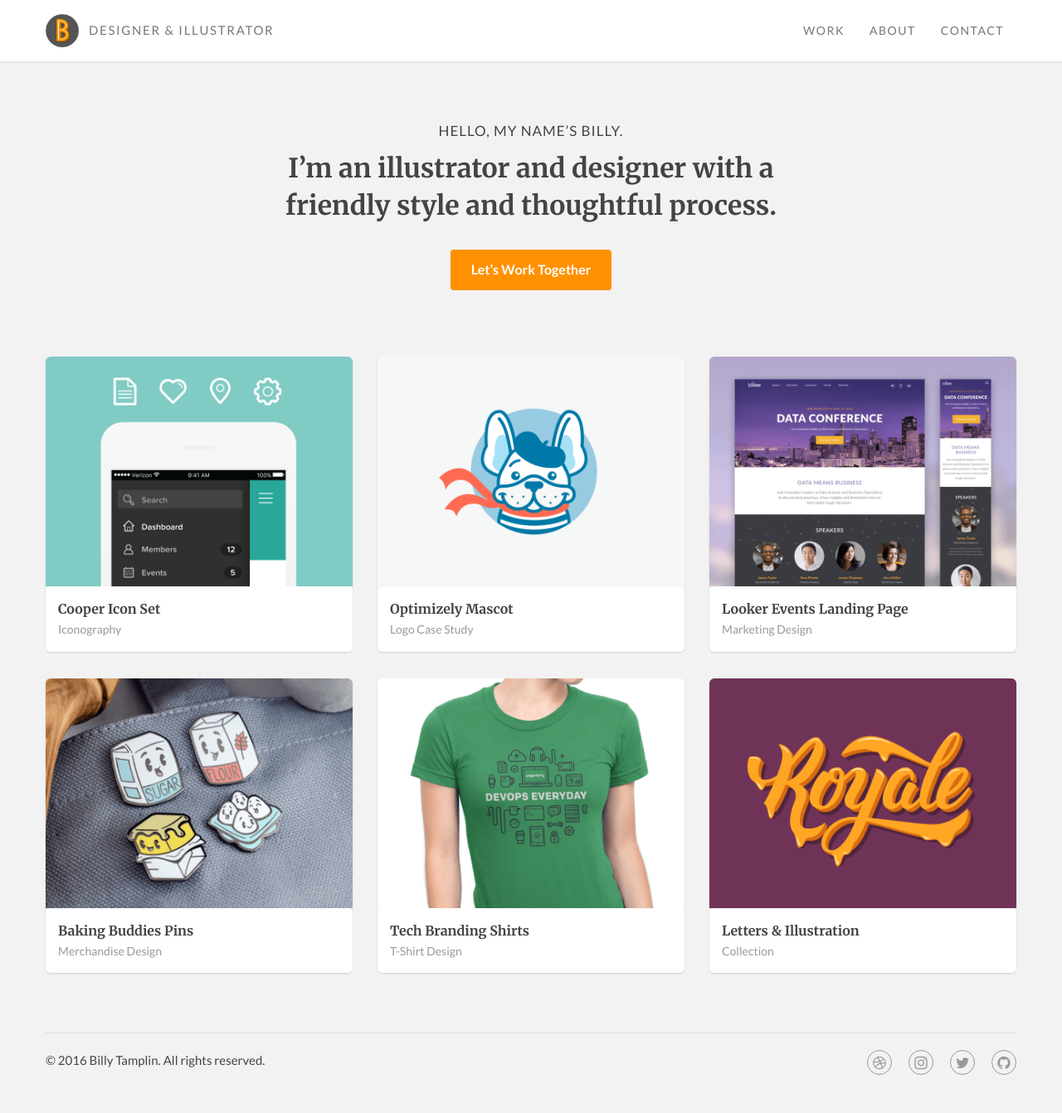
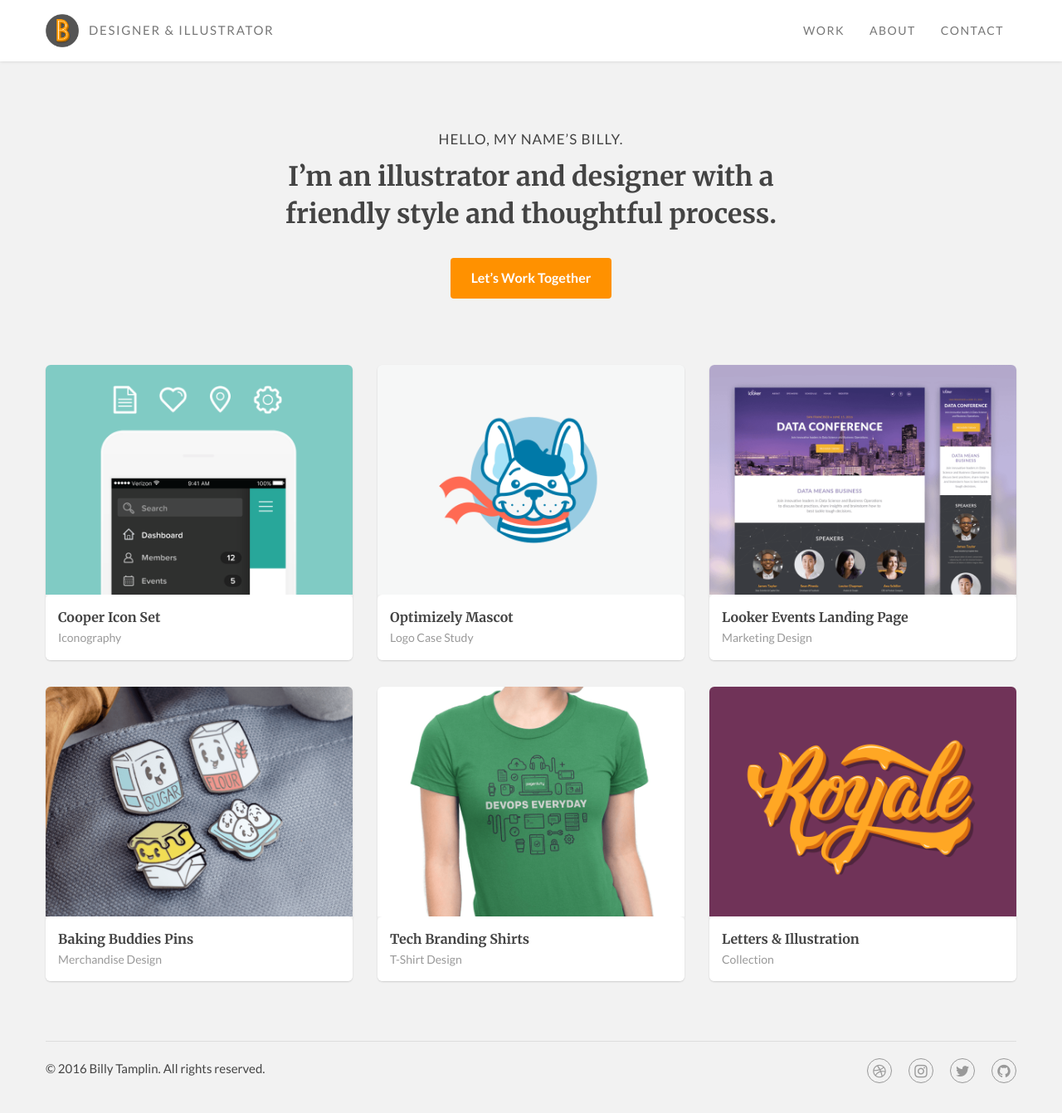
Before and after one commit to btamps/btamps.github.io, a Jekyll site: the page built from index.html, in a window 1280 px wide. Shown: the whole page at 83% size. Built offline with Jekyll 4.4.1, drawn with Linux system fonts in a browser that asks for light colours; nearby versions of some CDN libraries.

Commit message:
changed home hero styling

```diff
--- a/_sass/_home-page.scss
+++ b/_sass/_home-page.scss
@@ -4,7 +4,7 @@
 
 .home-hero {
   max-width: 90%;
-  margin: 30px auto 40px;
+  margin: 50px auto 40px;
   text-align: center;
   h1 {
     font-size: 24px;
@@ -261,6 +261,7 @@
   }
   .home-hero {
     max-width: 700px;
+    margin-top: 80px;
     margin-bottom: 40px;
     h1 {
       font-size: 32px;
--- a/index.html
+++ b/index.html
@@ -1,7 +1,7 @@
 ---
 layout: default
 ---
-<section class="container workbox">
+<section class="container">
   <div class="row">
     <div class="home-hero">
       <p>Hello, my name’s Billy.
```
